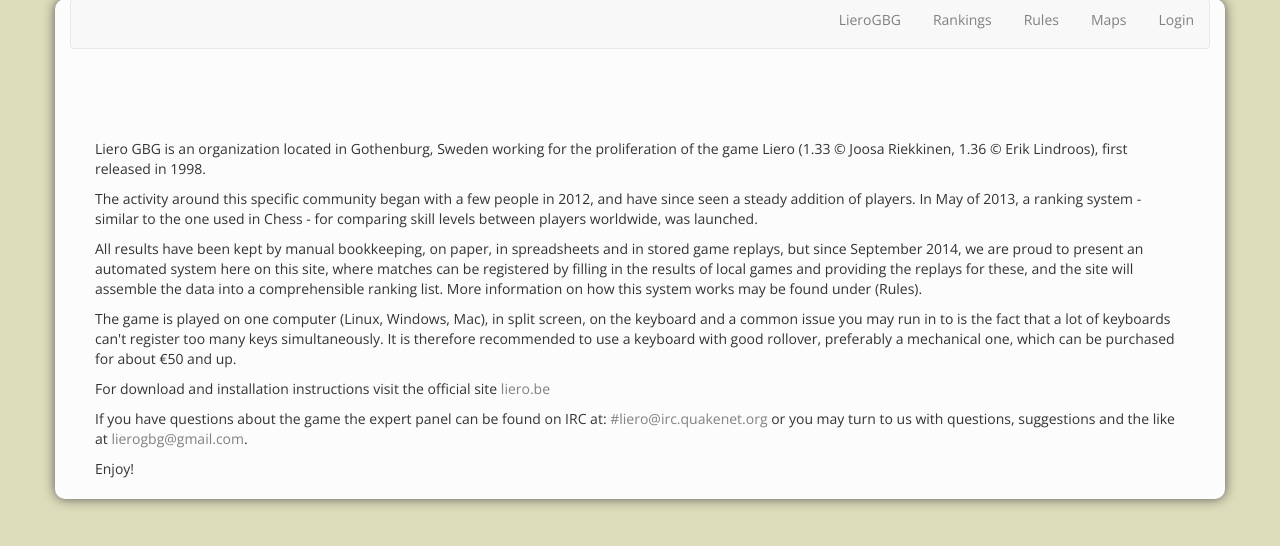
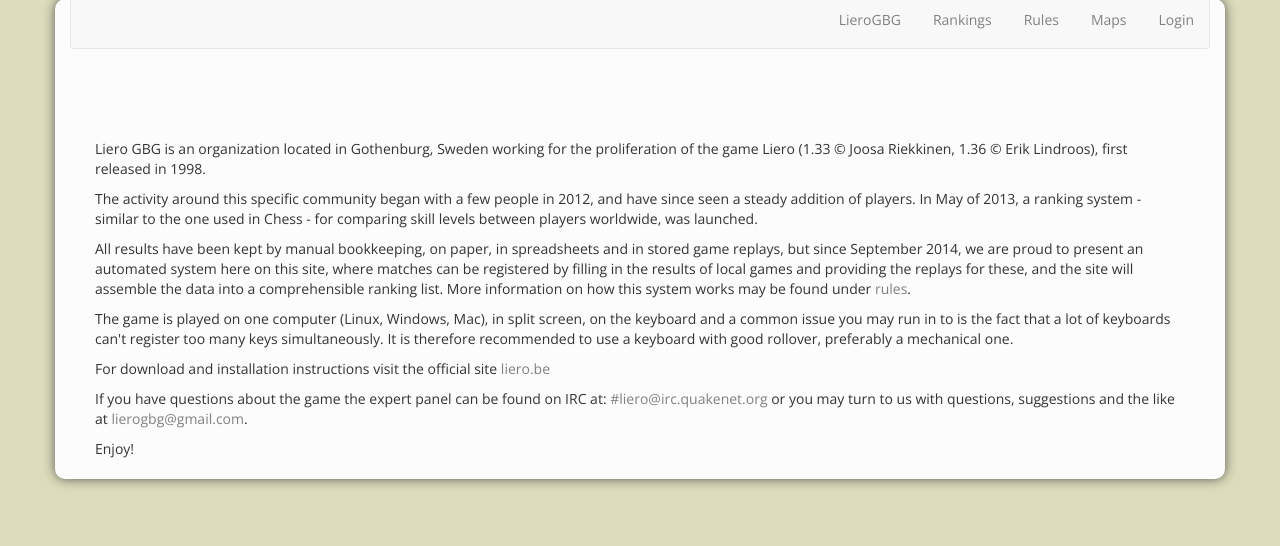
Before and after one commit to ahockersten/lierogbg, a Django app: page /about/ in a window 1280 px wide. Shown: the part 27-573 px from the top of the page. Run offline with Django 3.2, Linux system fonts and the light colour scheme; style sheets or scripts are compiled from the project's sources; some web fonts are replaced.

Commit message:
Minor adjustments

```diff
--- a/templates/index/about.html
+++ b/templates/index/about.html
@@ -16,12 +16,12 @@
         </p>
 
         <p>
-        All results have been kept by manual bookkeeping, on paper, in spreadsheets and in stored game replays, but since September 2014, we are proud to present an automated system here on this site, where matches can be registered by filling in the results of local games and providing the replays for these, and the site will assemble the data into a comprehensible ranking list. More information on how this system works may be found under (Rules).
+        All results have been kept by manual bookkeeping, on paper, in spreadsheets and in stored game replays, but since September 2014, we are proud to present an automated system here on this site, where matches can be registered by filling in the results of local games and providing the replays for these, and the site will assemble the data into a comprehensible ranking list. More information on how this system works may be found under <a href="{% url 'index.views.rules' %}">rules</a>.
         </p>
 
         <p>
         The game is played on one computer (Linux, Windows, Mac), in split screen, on the
-        keyboard and a common issue you may run in to is the fact that a lot of keyboards can't register too many keys simultaneously. It is therefore recommended to use a keyboard with good rollover, preferably a mechanical one, which can be purchased for about €50 and up.
+        keyboard and a common issue you may run in to is the fact that a lot of keyboards can't register too many keys simultaneously. It is therefore recommended to use a keyboard with good rollover, preferably a mechanical one.
         </p>
 
         <p>
```
